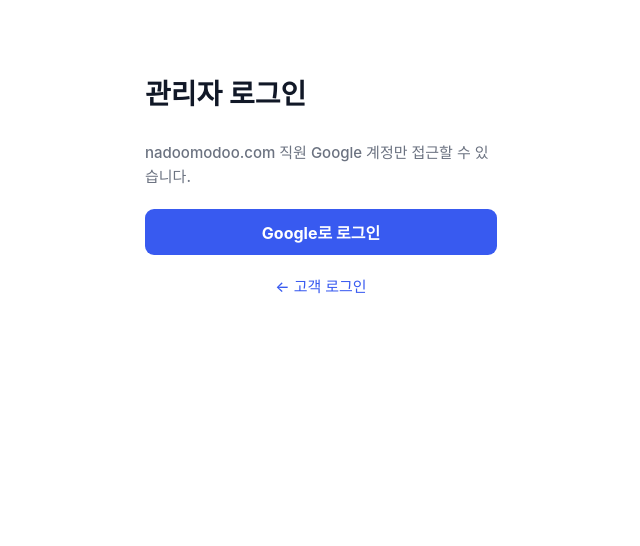
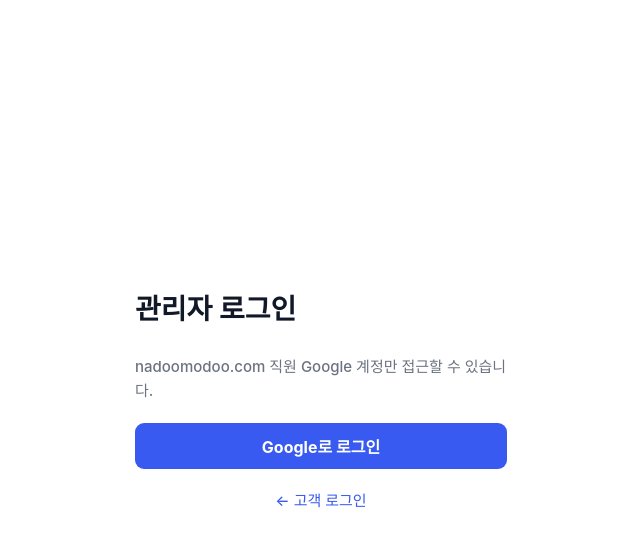
Before and after one commit to nadoomodoo/detect-hira-core-lambda, a Next.js app in the folder packages/portal/: page /admin/login in a window 1280 px wide. Shown: the top 546 px of the page, without its empty margins (319-959 px from the left). Built offline with nearby package versions, Linux system fonts and the light colour scheme; no server answers; a web font is replaced by a local one.

Commit message:
fix: 인증 폼(로그인/가입/verify) 수직 중앙 정렬 — 상단 몰림·빈 여백 해소(폭 420 통일)
Co-Authored-By: Claude Opus 4.8 <noreply@anthropic.com>

```diff
--- a/packages/portal/app/globals.css
+++ b/packages/portal/app/globals.css
@@ -60,7 +60,7 @@ code { font-family: ui-monospace, SFMono-Regular, Menlo, monospace; font-size: 0
 .btn-secondary { background: var(--surface); color: var(--text); border: 1px solid var(--border); }
 .btn-secondary:hover { background: var(--surface-muted); color: var(--text); }
 
-.auth-wrap { max-width: 400px; margin: 72px auto; padding: 0 24px; }
+.auth-wrap { width: 100%; max-width: 420px; margin: 0 auto; padding: 48px 24px; flex: 1 0 auto; display: flex; flex-direction: column; justify-content: center; }
 .auth-wrap h1 { font-size: 28px; font-weight: 700; margin-bottom: 24px; }
 .field { margin-bottom: 16px; }
 .field label { display: block; font-size: 15px; color: var(--text-secondary); margin-bottom: 8px; }
```
